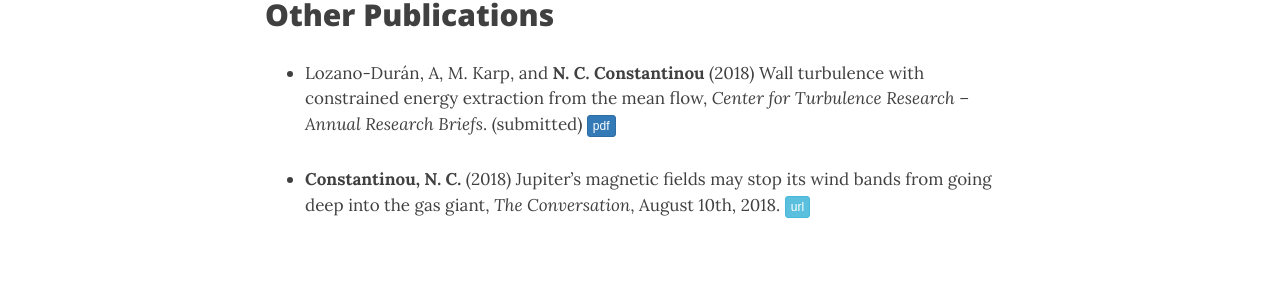
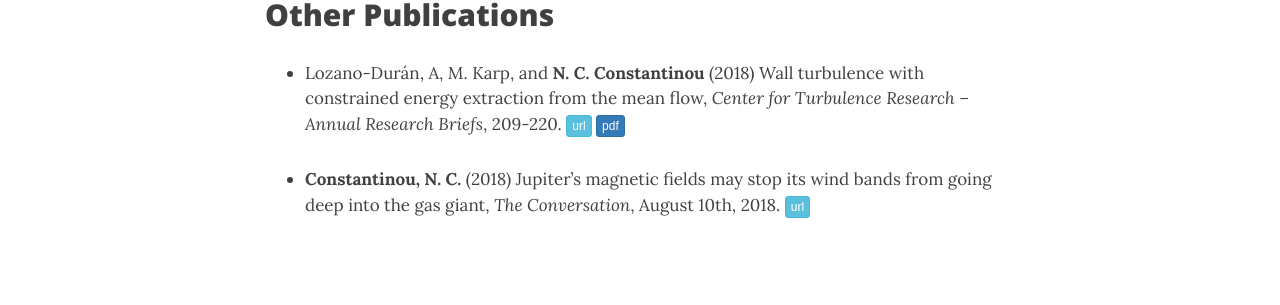
Before and after one commit to navidcy/navidcy.github.io, a Jekyll site: the page built from publications.md, in a window 1280 px wide and 900 px high, scrolled down 1471 px. Shown: the part 234-539 px from the top of the window. Built offline with Jekyll 4.4.1, drawn with Linux system fonts in a browser that asks for light colours; nearby versions of some CDN libraries; comment, search, counter and statistics services are not loaded.

Commit message:
updates CTR brief ref

```diff
--- a/publications.md
+++ b/publications.md
@@ -62,7 +62,7 @@ title: Publications
 
 ## Other Publications
 
-- Lozano-Durán, A, M. Karp, and **N. C. Constantinou** (2018) Wall turbulence with constrained energy extraction from the mean flow, _Center for Turbulence Research &ndash; Annual Research Briefs_. (submitted) [<span class="btn btn-primary btn-xs{{end}}" style="font-family:sans-serif;">pdf</span>][wallturbulencebrief]
+- Lozano-Durán, A, M. Karp, and **N. C. Constantinou** (2018) Wall turbulence with constrained energy extraction from the mean flow, _Center for Turbulence Research &ndash; Annual Research Briefs_, 209-220. [<span class="btn btn-info btn-xs{{end}}" style="font-family:sans-serif;">url</span>][wallturbulencebrief-url] [<span class="btn btn-primary btn-xs{{end}}" style="font-family:sans-serif;">pdf</span>][wallturbulencebrief]
 
 - **Constantinou, N. C.** (2018) Jupiter's magnetic fields may stop its wind bands from going deep into the gas giant, _The Conversation_, August 10th, 2018.  [<span class="btn btn-info btn-xs{{end}}" style="font-family:sans-serif;">url</span>][theconversation]
 
@@ -86,6 +86,7 @@ title: Publications
 [holmboe]: holmboe.pdf
 
 [wallturbulencebrief]: WallTurbulenceEnergyExtraction.pdf
+[wallturbulencebrief-url]: https://ctr.stanford.edu/annual-research-briefs-2018
 
 [ssd-eckhaus-doi]: https://doi.org/10.1175/JAS-D-18-0148.1
 [magneticZF-doi]: https://doi.org/10.3847/1538-4357/aace53
```
